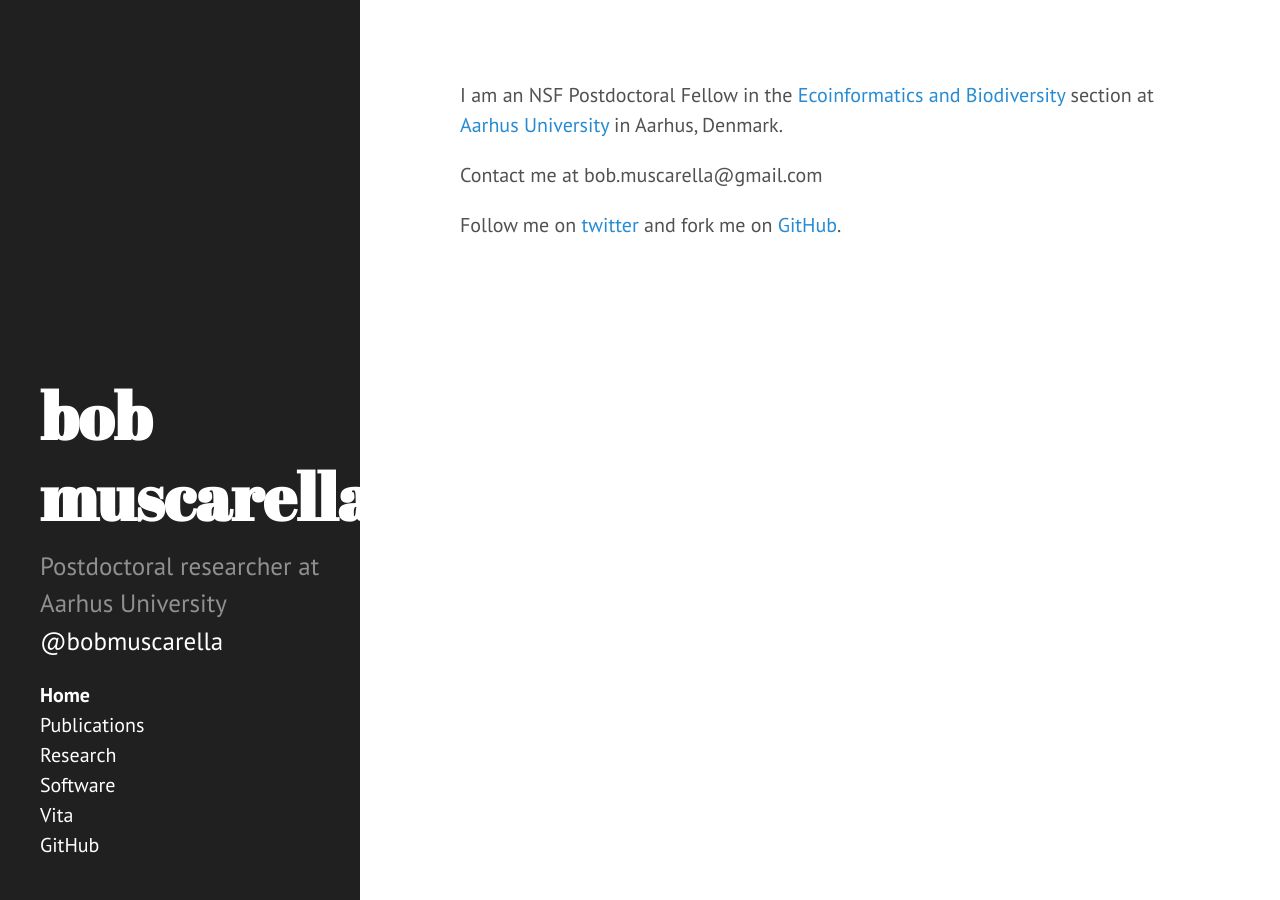
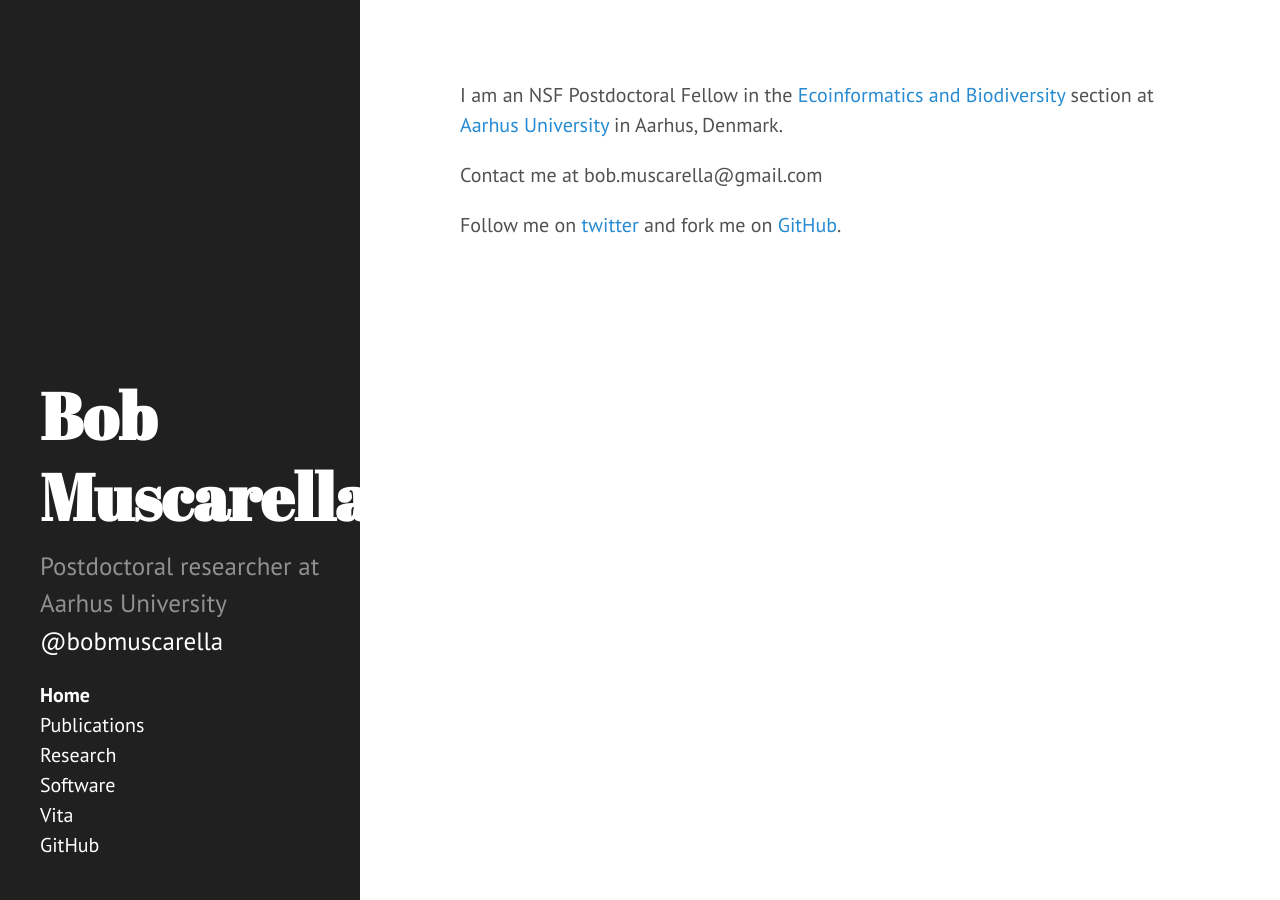
Before and after one commit to bobmuscarella/bobmuscarella.github.io, a Jekyll site: the page built from index.md, in a window 1280 px wide. Built offline with Jekyll 4.4.1, drawn with Linux system fonts in a browser that asks for light colours; Markdown is read by kramdown in place of the engine named in the settings.

```diff
--- a/_config.yml
+++ b/_config.yml
@@ -6,7 +6,7 @@ pygments:         true
 permalink:        pretty
 
 # Setup
-title:            bob muscarella
+title:            Bob Muscarella
 tagline:          'quantitative forest ecology'
 description:      'Postdoctoral researcher at Aarhus University <a href="https://twitter.com/bobmuscarella" target="_blank">@bobmuscarella</a>'
 url:              http://bobmuscarella.github.io
```
